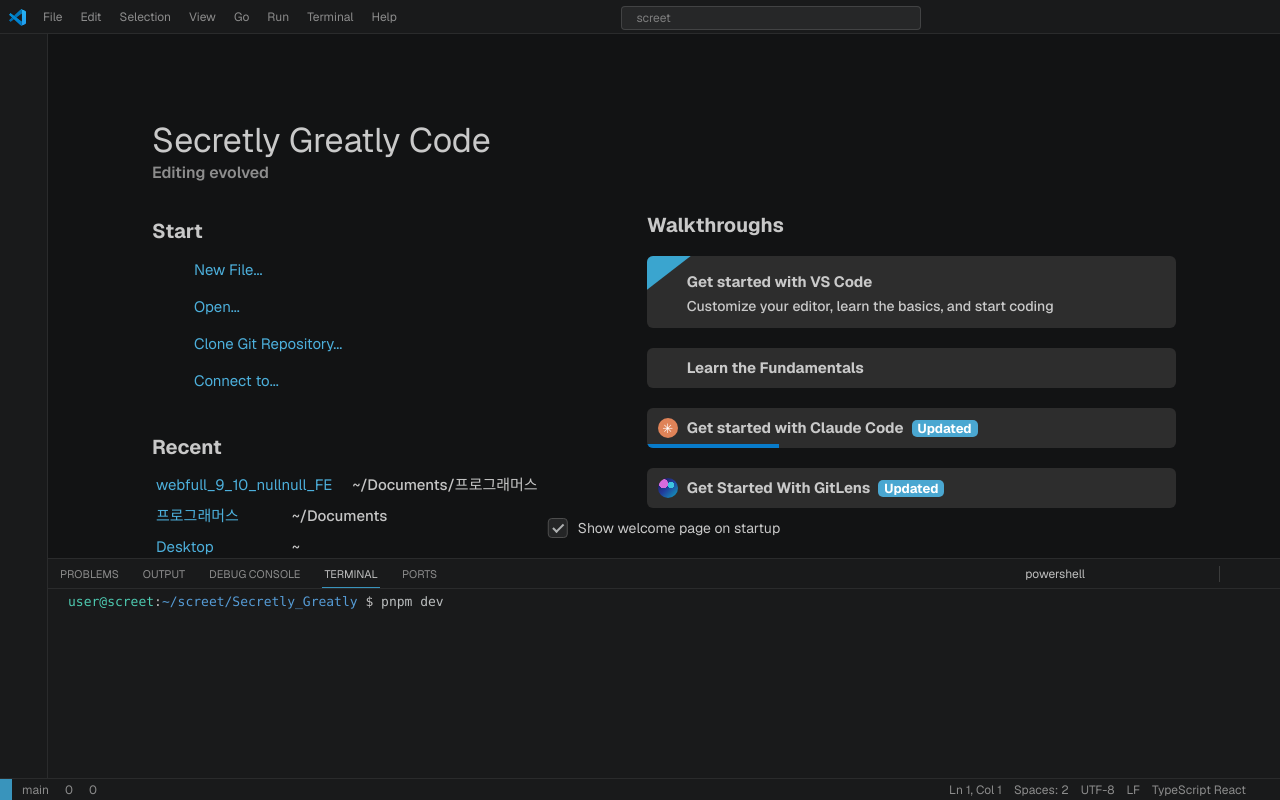
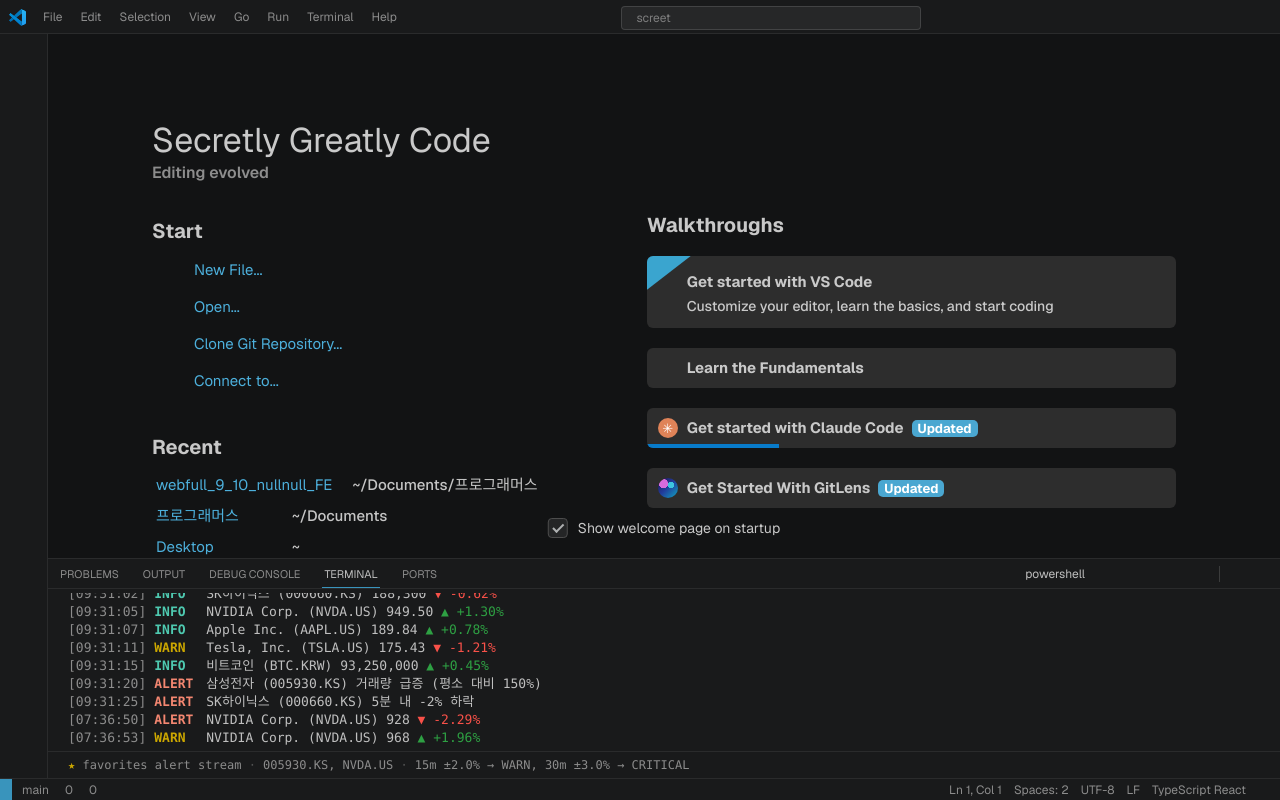
Before and after one commit to prgrms-fullcycle-devcourse/webfull_9_10_Secretly-Greatly_FE, a Next.js app: page / in a window 1280 px wide. Built offline with nearby package versions, Linux system fonts and the light colour scheme; some icons are missing.

Commit message:
feat : 터미널에 등략률 출력

```diff
--- a/src/widgets/terminalPanel/ui/panelArea.tsx
+++ b/src/widgets/terminalPanel/ui/panelArea.tsx
@@ -2,6 +2,7 @@
 
 import { useState } from "react";
 import { Codicon, Divider, IconButton, Input } from "@/shared/ui";
+import { TerminalAlertStream } from "./terminalAlertStream";
 
 type PanelTab = "PROBLEMS" | "OUTPUT" | "DEBUG CONSOLE" | "TERMINAL" | "PORTS";
 
@@ -250,17 +251,7 @@
             </div>
           </div>
         )}
-        {activeTab === "TERMINAL" && (
-          <div>
-            <span className="text-terminal-cyan">user@screet</span>
-            <span className="text-vscode-fg">:</span>
-            <span className="text-terminal-blue">
-              ~/screet/Secretly_Greatly
-            </span>
-            <span className="text-vscode-fg"> $ </span>
-            <span className="text-vscode-fg-editor">pnpm dev</span>
-          </div>
-        )}
+        {activeTab === "TERMINAL" && <TerminalAlertStream />}
         {activeTab === "PORTS" && (
           <div className="text-vscode-fg-desc text-[13px]">
             No forwarded ports. Forward a port to access your locally running
--- /dev/null
+++ b/src/widgets/terminalPanel/ui/terminalAlertStream.tsx
@@ -0,0 +1,238 @@
+"use client";
+
+/**
+ * TerminalAlertStream — 즐겨찾기 한정 경고 알림 로그 스트림 뷰.
+ *
+ * 하단 패널 `TERMINAL` 탭 안에서, AI 에이전트가 백그라운드로 자산을 분석해
+ * 경고를 인젝션하는 모습을 모방한 무한 스크롤 로그 스트림입니다.
+ *
+ * - 순수 표현 컴포넌트: 실제 데이터는 `logs` prop으로 주입(소켓 연결 시 교체).
+ *   prop이 없으면 데모용 목 스트림이 일정 간격으로 흐릅니다.
+ * - 색상/간격은 모두 `tokens.css` 디자인 토큰을 사용하고, 스타일은 Tailwind 우선.
+ */
+
+import { useEffect, useRef, useState } from "react";
+
+export type TerminalLogLevel = "INFO" | "WARN" | "ALERT" | "CRITICAL";
+
+export interface TerminalLog {
+  id: string;
+  /** "HH:MM:SS" */
+  time: string;
+  level: TerminalLogLevel;
+  /** 종목/포지션 라벨 (예: "삼성전자 (005930.KS)") */
+  label: string;
+  /** 현재가 등 부가 값 (예: "74,500") */
+  value?: string;
+  /** 등락률(%) — 부호로 ▲/▼ 및 색상 결정 */
+  change?: number;
+  /** 값/등락률 대신 보여줄 경고 문구 (예: "거래량 급증 (평소 대비 150%)") */
+  note?: string;
+}
+
+const LEVEL_CLASS: Record<TerminalLogLevel, string> = {
+  INFO: "text-terminal-cyan",
+  WARN: "text-[var(--vscode-notificationsWarningIcon-foreground)]",
+  ALERT: "text-[var(--vscode-notificationsErrorIcon-foreground)]",
+  CRITICAL: "text-[var(--vscode-notificationsErrorIcon-foreground)]",
+};
+
+const UP_CLASS = "text-[var(--vscode-editorGutter-addedBackground)]";
+const DOWN_CLASS = "text-[var(--vscode-editorGutter-deletedBackground)]";
+
+/* ── 데모용 목 데이터 ──────────────────────────────────── */
+const SEED_LOGS: TerminalLog[] = [
+  {
+    id: "s1",
+    time: "09:31:02",
+    level: "INFO",
+    label: "삼성전자 (005930.KS)",
+    value: "74,500",
+    change: 1.08,
+  },
+  {
+    id: "s2",
+    time: "09:31:02",
+    level: "INFO",
+    label: "SK하이닉스 (000660.KS)",
+    value: "188,300",
+    change: -0.62,
+  },
+  {
+    id: "s3",
+    time: "09:31:05",
+    level: "INFO",
+    label: "NVIDIA Corp. (NVDA.US)",
+    value: "949.50",
+    change: 1.3,
+  },
+  {
+    id: "s4",
+    time: "09:31:07",
+    level: "INFO",
+    label: "Apple Inc. (AAPL.US)",
+    value: "189.84",
+    change: 0.78,
+  },
+  {
+    id: "s5",
+    time: "09:31:11",
+    level: "WARN",
+    label: "Tesla, Inc. (TSLA.US)",
+    value: "175.43",
+    change: -1.21,
+  },
+  {
+    id: "s6",
+    time: "09:31:15",
+    level: "INFO",
+    label: "비트코인 (BTC.KRW)",
+    value: "93,250,000",
+    change: 0.45,
+  },
+  {
+    id: "s7",
+    time: "09:31:20",
+    level: "ALERT",
+    label: "삼성전자 (005930.KS)",
+    note: "거래량 급증 (평소 대비 150%)",
+  },
+  {
+    id: "s8",
+    time: "09:31:25",
+    level: "ALERT",
+    label: "SK하이닉스 (000660.KS)",
+    note: "5분 내 -2% 하락",
+  },
+];
+
+const WATCHLIST = [
+  { label: "삼성전자 (005930.KS)", base: 74500 },
+  { label: "SK하이닉스 (000660.KS)", base: 188300 },
+  { label: "NVIDIA Corp. (NVDA.US)", base: 949.5 },
+  { label: "Apple Inc. (AAPL.US)", base: 189.84 },
+  { label: "Tesla, Inc. (TSLA.US)", base: 175.43 },
+  { label: "비트코인 (BTC.KRW)", base: 93250000 },
+];
+
+function nowTime(): string {
+  const d = new Date();
+  return [d.getHours(), d.getMinutes(), d.getSeconds()]
+    .map((n) => String(n).padStart(2, "0"))
+    .join(":");
+}
+
+function randomLog(seq: number): TerminalLog {
+  const t = WATCHLIST[Math.floor(Math.random() * WATCHLIST.length)];
+  const change = Number((Math.random() * 5 - 2.5).toFixed(2));
+  const abs = Math.abs(change);
+  const level: TerminalLogLevel =
+    abs >= 2 ? "ALERT" : abs >= 1 ? "WARN" : "INFO";
+  const price = Math.round(t.base * (1 + change / 100));
+  return {
+    id: `g${seq}`,
+    time: nowTime(),
+    level,
+    label: t.label,
+    value: price.toLocaleString("en-US"),
+    change,
+  };
+}
+
+const MAX_LOGS = 200;
+
+/* ── 한 줄 ─────────────────────────────────────────────── */
+function LogRow({ log }: { log: TerminalLog }) {
+  const hasChange = typeof log.change === "number";
+  return (
+    <div className="flex gap-2 leading-[18px]">
+      <span className="shrink-0 text-vscode-fg-desc">[{log.time}]</span>
+      <span
+        className={`w-[44px] shrink-0 font-semibold ${LEVEL_CLASS[log.level]}`}
+      >
+        {log.level}
+      </span>
+      <span className="min-w-0 text-terminal-fg">
+        {log.label}
+        {log.value ? ` ${log.value}` : ""}
+        {hasChange && (
+          <span className={log.change! >= 0 ? UP_CLASS : DOWN_CLASS}>
+            {" "}
+            {log.change! >= 0 ? "▲" : "▼"} {log.change! >= 0 ? "+" : ""}
+            {log.change!.toFixed(2)}%
+          </span>
+        )}
+        {log.note ? ` ${log.note}` : ""}
+      </span>
+    </div>
+  );
+}
+
+export interface TerminalAlertStreamProps {
+  /** 외부에서 주입할 로그(소켓 연동 시). 없으면 데모 스트림 자동 재생. */
+  logs?: TerminalLog[];
+}
+
+export function TerminalAlertStream({
+  logs: logsProp,
+}: TerminalAlertStreamProps) {
+  const isControlled = logsProp !== undefined;
+  const [internalLogs, setInternalLogs] = useState<TerminalLog[]>(SEED_LOGS);
+  const logs = isControlled ? logsProp : internalLogs;
+
+  const scrollRef = useRef<HTMLDivElement>(null);
+  const followRef = useRef(true);
+  const seqRef = useRef(0);
+
+  // 데모 스트림: 비제어 모드에서만 일정 간격으로 새 로그 인서트.
+  useEffect(() => {
+    if (isControlled) return;
+    const id = window.setInterval(() => {
+      setInternalLogs((prev) => {
+        const next = [...prev, randomLog(seqRef.current++)];
+        return next.length > MAX_LOGS ? next.slice(-MAX_LOGS) : next;
+      });
+    }, 2500);
+    return () => window.clearInterval(id);
+  }, [isControlled]);
+
+  // 새 로그가 들어오면 (사용자가 바닥 근처일 때만) 자동 스크롤.
+  useEffect(() => {
+    const el = scrollRef.current;
+    if (el && followRef.current) el.scrollTop = el.scrollHeight;
+  }, [logs]);
+
+  const handleScroll = () => {
+    const el = scrollRef.current;
+    if (!el) return;
+    followRef.current = el.scrollHeight - el.scrollTop - el.clientHeight < 24;
+  };
+
+  return (
+    <div className="flex h-full min-h-0 flex-col font-mono">
+      <div
+        ref={scrollRef}
+        onScroll={handleScroll}
+        role="log"
+        aria-live="polite"
+        aria-label="Watchlist alert stream"
+        className="min-h-0 flex-1 overflow-auto pb-1 pr-2"
+      >
+        {logs.map((log) => (
+          <LogRow key={log.id} log={log} />
+        ))}
+      </div>
+
+      {/* 푸터: 즐겨찾기 알림 스트림 요약 (패널 좌우 패딩 상쇄해 full-bleed) */}
+      <footer className="-mx-5 shrink-0 border-t border-vscode-border-panel px-5 py-1 text-[length:var(--font-size-md)] text-vscode-fg-desc">
+        <span className="text-[var(--vscode-notificationsWarningIcon-foreground)]">
+          ★
+        </span>{" "}
+        favorites alert stream
+        <span className="opacity-50"> · </span>005930.KS, NVDA.US
+        <span className="opacity-50"> · </span>15m ±2.0% → WARN, 30m ±3.0% →
+        CRITICAL
+      </footer>
+    </div>
+  );
+}
```
